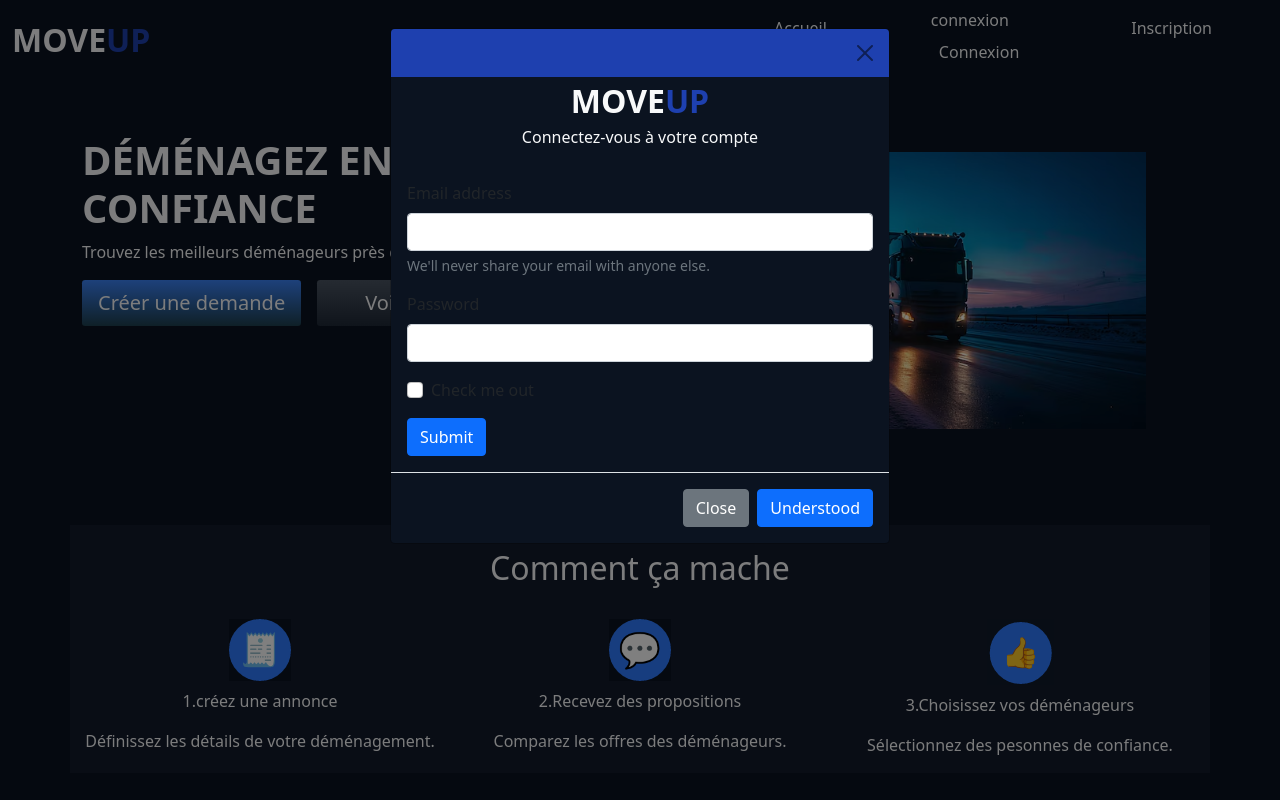
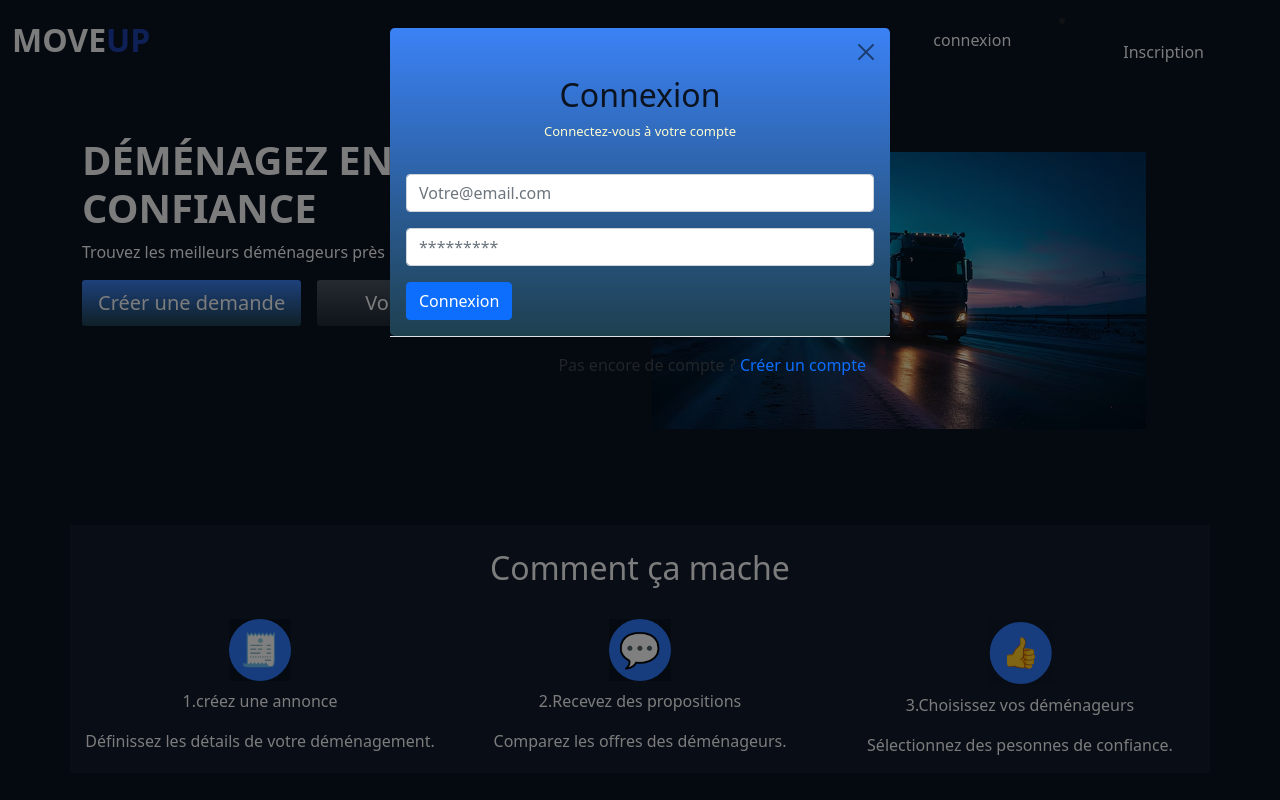
Before and after one commit to Aissata26/Projet-CSW, a PHP site: page / in a window 1280 px wide, after a click on "connexion". Run offline with PHP 8.4, Linux system fonts and the light colour scheme; data that the repository does not hold is empty.

Commit message:
mise en forme page de connexion

```diff
--- a/nav.php
+++ b/nav.php
@@ -2,62 +2,52 @@
 include_once 'header.php';
 ?>
 <body>
-    <nav class="navbar navbar-expand-lg navbar-dark bg-light background">
+    <nav class="navbar navbar-expand-lg navbar-dark bg-light background align">
   <div class="container-fluid">
     <a class="navbar-brand text-light fw-bold fs-2" href="#">MOVE<span class="titre-color">UP</span></a>
     <button class="navbar-toggler" type="button" data-bs-toggle="collapse" data-bs-target="#navbarSupportedContent" aria-controls="navbarSupportedContent" aria-expanded="false" aria-label="Toggle navigation">
       <span class="navbar-toggler-icon"></span>
     </button>
     <div class="collapse navbar-collapse " id="navbarSupportedContent">
-      <ul class="navbar-nav ms-auto mb-2 mb-lg-0">
+      <ul class="navbar-nav ms-auto mb-2 mb-lg-0 align-items-center">
         <li class="nav-item">
           <a class="nav-link mx-lg-5 text-light dynamique " aria-current="page" href="#">Accueil</a>
         </li>
         <li class="nav-item">
           <!-- link -->
-          <a  href="#"class="mx-lg-5 text-light dynamique" data-bs-toggle="modal" data-bs-target="#staticBackdrop">
+          <a  href="#"class="mx-lg-5 text-light dynamique " data-bs-toggle="modal" data-bs-target="#staticBackdrop">
               connexion
           </a>
           <!-- Modal -->
           <div class="modal fade " id="staticBackdrop" data-bs-backdrop="static" data-bs-keyboard="false" tabindex="-1" aria-labelledby="staticBackdropLabel" aria-hidden="true">
             <div class="modal-dialog">
-              <div class="modal-content background ">
-                <div class="modal-header border-0 background0">
+              <div class="modal-content btn-outline-primary ">
+                <div class="modal-header border-0">
                     <button type="button" class="btn-close" data-bs-dismiss="modal" aria-label="Close"></button>
                 </div>
                 <div class="row text-center">
-                  <a class="text-light fw-bold fs-2" href="#">MOVE<span class="titre-color">UP</span></a>
+                  <h1 class="text-color-bleufoncé fs-2">Connexion</h1>
                 </div>
                 <div class="row text-center">
-                      <p class="text-light">Connectez-vous à votre compte</p>
+                      <p class="text-couleur-blanc-creme">Connectez-vous à votre compte</p>
                     </div>
                 <div class="modal-body">
-                  <form>
+                  <form class="justify-content-center">
                     <div class="mb-3">
-                      <label for="exampleInputEmail1" class="form-label">Email address</label>
-                      <input type="email" class="form-control" id="exampleInputEmail1" aria-describedby="emailHelp">
-    <div id="emailHelp" class="form-text">We'll never share your email with anyone else.</div>
+                      <input type="email" class="form-control" id="exampleInputEmail1" aria-describedby="emailHelp" placeholder="Votre@email.com">
                     </div>
                     <div class="mb-3">
-    <label for="exampleInputPassword1" class="form-label">Password</label>
-    <input type="password" class="form-control" id="exampleInputPassword1">
+                      <input type="password" class="form-control" id="exampleInputPassword1" placeholder="*********">
                     </div>
-  <div class="mb-3 form-check">
-    <input type="checkbox" class="form-check-input" id="exampleCheck1">
-    <label class="form-check-label" for="exampleCheck1">Check me out</label>
-  </div>
-  <button type="submit" class="btn btn-primary">Submit</button>
+                    <button type="submit" class="btn btn-primary">Connexion</button></div>
                   </form>
                 </div>
                 <div class="modal-footer">
-        <button type="button" class="btn btn-secondary" data-bs-dismiss="modal">Close</button>
-        <button type="button" class="btn btn-primary">Understood</button>
+                  <p>Pas encore de compte ? <a href="#">Créer un compte</p>
                 </div>
               </div>
             </div>
           </div>
-
-          <a class="nav-link mx-lg-5 text-light dynamique" href="#">Connexion</a>
         </li>
         <li class="nav-item ">
           <a class="nav-link mx-lg-5 text-light dynamique" href="#" >
--- a/styl.css
+++ b/styl.css
@@ -47,12 +47,25 @@
      text-decoration: none !important;
 
 }
-.btn-close.white
-{
-    filter: invert(1) brightness(200%)
-}
 .background0
 {
     background-color:#1E40AF !important;
 
 }
+.background-connexion
+{
+    background: linear-gradient(to  right ,#0f1f3a,#0a1628);
+}
+.text-couleur-blanc-creme
+{
+    color: #fffdd0;
+    font-size: small;
+}
+.text-color-bleufoncé
+{
+    color:  #0b1320;
+}
+.background--blanc-creme
+{
+    background: #fffdd0;
+}
```
Lines whose indentation alone changed are shown as unchanged.
